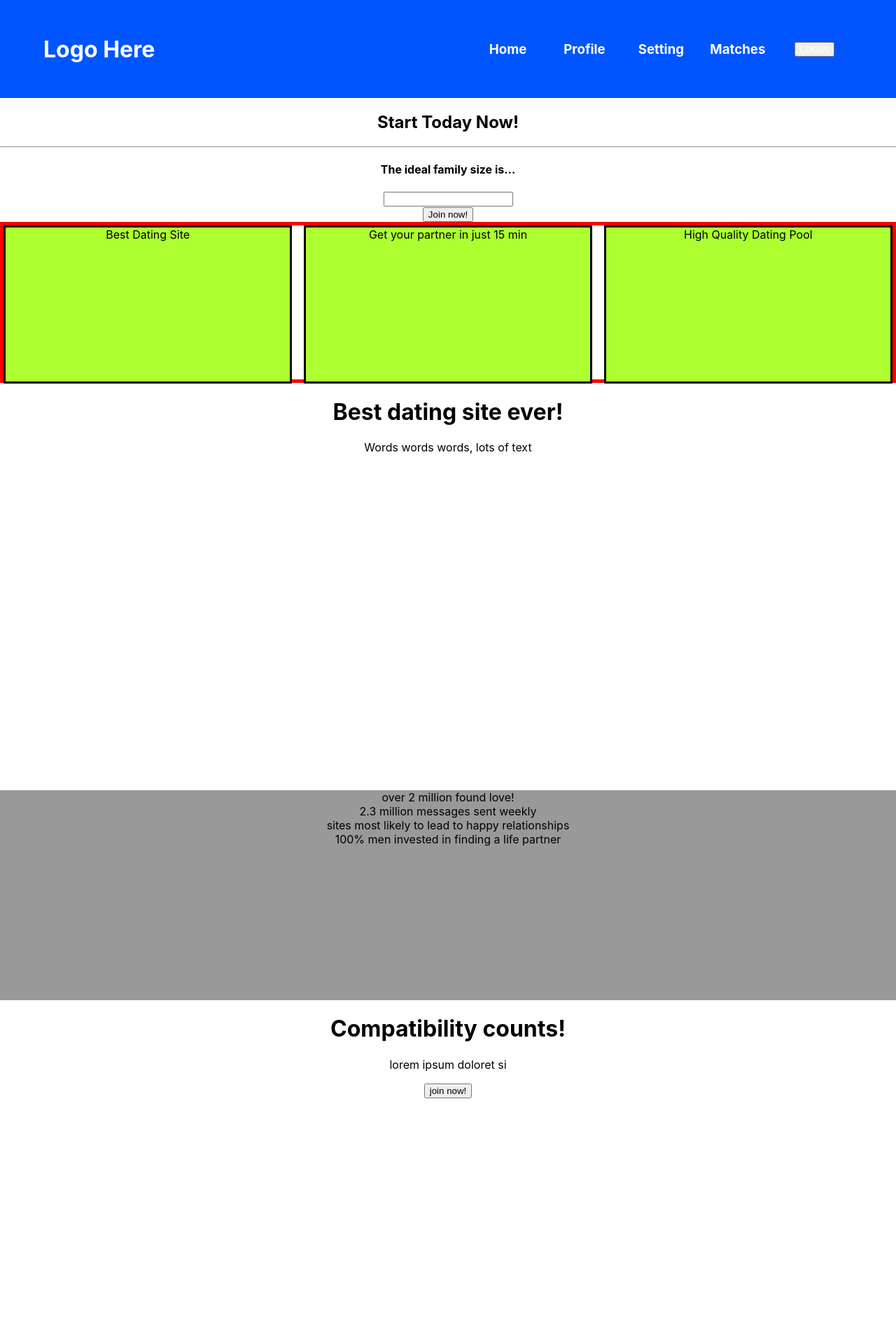
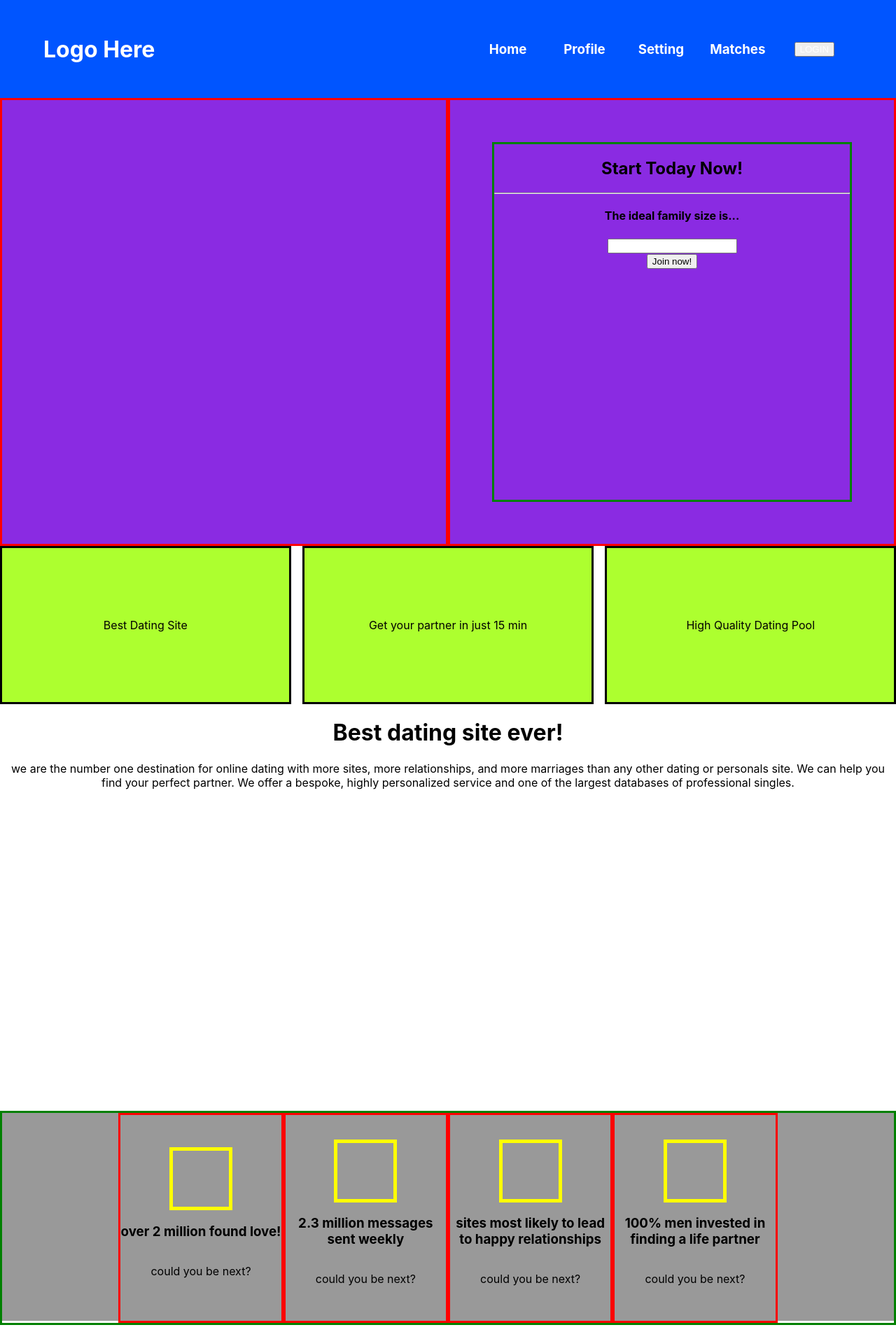
Before and after one commit to plutownium/2fh, a React (Create React App) app: page / in a window 1280 px wide. Shown: the top 1913 px of the page at 70% size. Built offline with nearby package versions, Linux system fonts and the light colour scheme.

Commit message:
congrats to me i took 40 mins to center a new box

```diff
--- a/src/App.css
+++ b/src/App.css
@@ -3,6 +3,9 @@
   background-color: greenyellow;
   border: 3px solid black;
   width: 32%;
+  display: flex;
+  justify-content: center;
+  align-items: center;
 }
 
 .ad-box-container {
@@ -25,6 +28,15 @@
   display: flex;
   justify-content: center;
   align-items: center;
+}
+
+.big-container-00 {
+  height: 80vh;
+}
+
+.flex-row {
+  display: flex;
+  flex-direction: row;
 }
 
 .generic-div-centering {
@@ -81,11 +93,54 @@ header * {
   width: 100px;
 }
 
-.flex-row {
+.pretend-img {
+  height: 80px;
+  width: 80px;
+  border: 5px solid yellow;
+}
+
+.promo-box {
+  display: flex;
+  flex-direction: column;
+  justify-content: center;
+  align-items: center;
+  width: 18%;
+  border: 3px solid red;
+}
+
+.promo-boxes-container {
   display: flex;
   flex-direction: row;
+  justify-content: center;
+  border: 3px solid green;
+  height: 100%;
+}
+
+.screen-splitter {
+  width: 50%;
+  display: flex;
+  justify-content: center;
+  align-items: center;
+}
+
+.sign-up-screen {
+  width: 100%;
+  background-color: blueviolet;
+  height: 80vh;
+  display: flex;
+  flex-direction: row;
+}
+
+.sign-up-screen > div {
+  border: 3px solid red;
 }
 
 .space-between {
   justify-content: space-between;
 }
+
+#start-today-now {
+  border: 3px solid green;
+  height: 80%;
+  width: 80%;
+}
--- a/src/App.js
+++ b/src/App.js
@@ -34,8 +34,14 @@ function App() {
       </header>
       <main>
         <div id="word_missing_00">
-          <div id="thePartWithThePicture">
-            <div>
+          {/* aaaaaaaaaaaaaaaaaaaa */}
+          {/* start today now */}
+          {/* aaaaaaaaaaaaaaaaaaaa */}
+          <div id="thePartWithThePicture" className="big-container-00">
+            <div className="sign-up-screen">
+              <div className="screen-splitter"></div>
+              <div className="screen-splitter">
+                <div id="start-today-now">
                   <h2>Start Today Now!</h2>
                   <hr />
                   <div>
@@ -52,7 +58,12 @@ function App() {
                   </div>
                 </div>
               </div>
-          <div id="threeButtonsSideBySide" className="ad-box-container">
+            </div>
+          </div>
+          {/* aaaaaaaaaaaaaaaaaaaa */}
+          {/* ------ fin ------ */}
+          {/* aaaaaaaaaaaaaaaaaaaa */}
+          <div id="threeButtonsSideBySide" className="ad-container">
             <div className="flex-row space-between">
               <div className="ad-box">Best Dating Site</div>
               <div className="ad-box">Get your partner in just 15 min</div>
@@ -65,17 +76,44 @@ function App() {
           {/* when on mobile, just use plain white, or a .. gradient maybe... */}
           <div>
             <h1>Best dating site ever!</h1>
-            <p>Words words words, lots of text</p>
+            <p>
+              we are the number one destination for online dating with more
+              sites, more relationships, and more marriages than any other
+              dating or personals site. We can help you find your perfect
+              partner. We offer a bespoke, highly personalized service and one
+              of the largest databases of professional singles.
+            </p>
           </div>
         </div>
+        {/* ********** */}
+        {/* promotional boxes displaying stats */}
+        {/* ********** */}
         <div style={{ "background-color": "#999", height: "300px" }}>
-          <div>
-            <div>over 2 million found love!</div>
-            <div>2.3 million messages sent weekly</div>
-            <div>sites most likely to lead to happy relationships</div>
-            <div>100% men invested in finding a life partner</div>
+          <div className="promo-boxes-container">
+            <div className="promo-box">
+              <div className="pretend-img"></div>
+              <h3>over 2 million found love!</h3>
+              <p>could you be next?</p>
+            </div>
+            <div className="promo-box">
+              <div className="pretend-img"></div>
+              <h3>2.3 million messages sent weekly</h3>
+              <p>could you be next?</p>
+            </div>
+            <div className="promo-box">
+              <div className="pretend-img"></div>
+              <h3>sites most likely to lead to happy relationships</h3>
+              <p>could you be next?</p>
+            </div>
+            <div className="promo-box">
+              <div className="pretend-img"></div>
+              <h3>100% men invested in finding a life partner</h3>
+              <p>could you be next?</p>
             </div>
           </div>
+        </div>
+        {/* ********** */}
+        {/* ********** */}
         <div style={{ height: "110vh" }}>
           <div>
             <h1>Compatibility counts!</h1>
```
Lines whose indentation alone changed are shown as unchanged.
